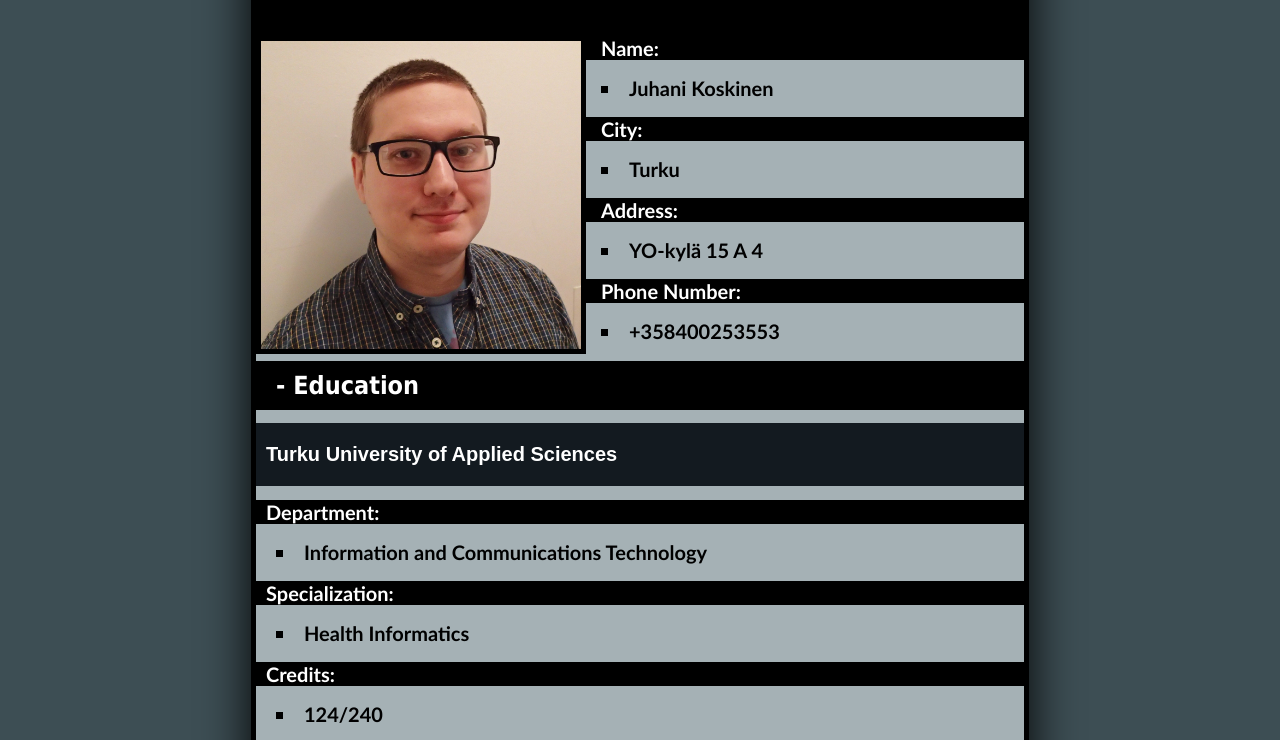
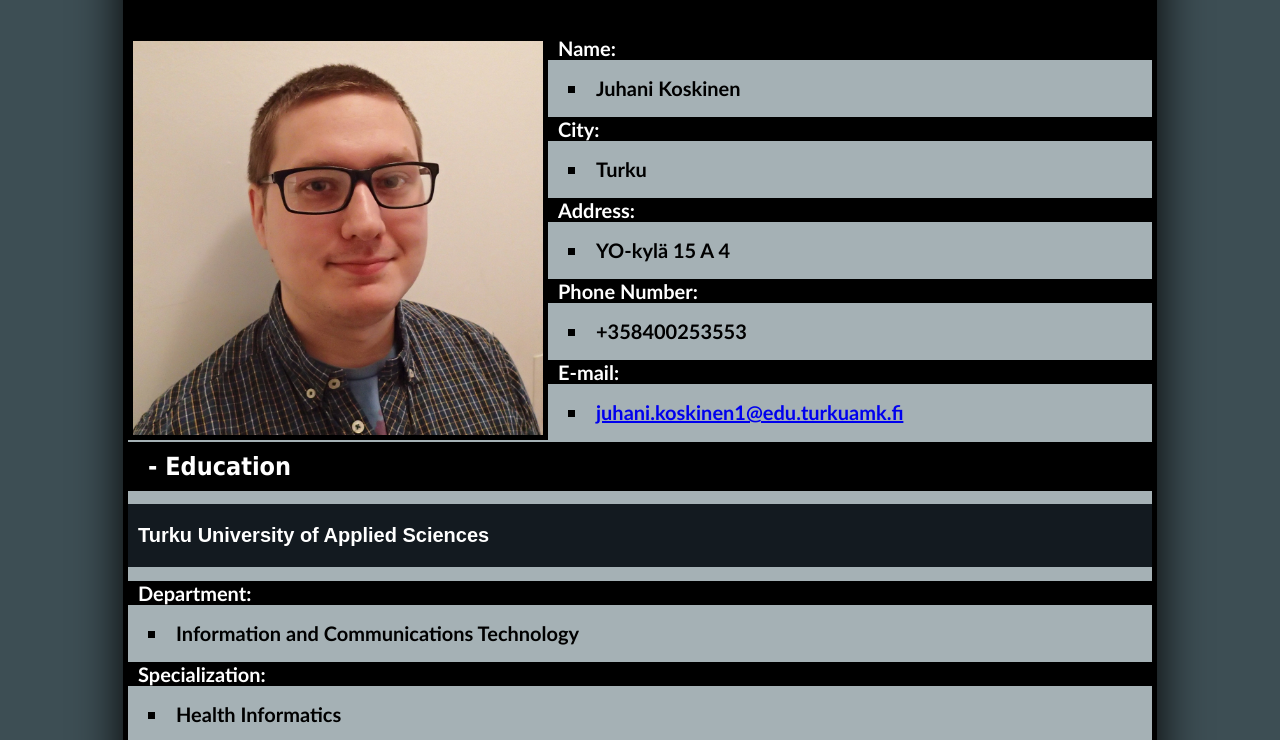
Before and after one commit to juhanikos/juhanikos.github.io, a plain HTML site: page index.html in a window 1280 px wide. Shown: the part 175-915 px from the top of the page. Drawn offline with nearby package versions, Linux system fonts and the light colour scheme.

Commit message:
E-mail added

```diff
--- a/index.html
+++ b/index.html
@@ -12,6 +12,7 @@
 			</div>
 			<div class="data">
 				<img src="profilePicture.JPG" class="profileImage"></img>
+				<div class="information">
 					<div class="header">Name: </div>
 						<li>Juhani Koskinen</li>
 					<div class="header">City: </div>
@@ -20,6 +21,9 @@
 						<li>YO-kylä 15 A 4</li>
 					<div class="header">Phone Number: </div>
 						<li>+358400253553</li>
+					<div class="header">E-mail: </div>
+						<li><a href="maito:juhani.koskinen1@edu.turkuamk.fi">juhani.koskinen1@edu.turkuamk.fi</a></li>
+				</div>
 					<br>
 					<br>
 					<div id="dropdown">
--- a/style.css
+++ b/style.css
@@ -1,18 +1,19 @@
 
-		body { margin: auto; width: 60%; text-align: center; border: 5px solid black; box-shadow: 0 0 50px black; margin-top: 20px; margin-bottom: 20px; border-radius: 6px; background-color: #3D4E54;}
+		body { margin: auto; width: 80%; text-align: center; border: 5px solid black; box-shadow: 0 0 50px black; margin-top: 20px; margin-bottom: 20px; border-radius: 6px; background-color: #3D4E54;}
 		h2 { text-align: left; font-size: 20px; font-family: "Calibri"; font-weight: bold; margin-left: 20px; }
 		#dropdown {background-color: black; margin: -35px 0 10px 0; padding: 10px 0 10px 20px; text-align: left;}
 		#dropdown a {cursor: pointer; font-size: 25px; font-family: 'Tahoma'; font-weight: bold; color: white; text-decoration: none; }
 		.title { font-size: 35px; font-family: 'Tahoma'; font-weight: bold; background-color: black; color: white; padding: 5px 0 5px 0;}
 		.data {background-color: #A5B1B5;}
 		.header { text-align: left; font-size: 20px; font-family: "Calibri"; font-weight: bold; background-color: black; color: white; padding-left: 10px; }
-		.profileImage { width: 320px; border: 5px solid black; float: left; margin: 0 15px 0 0 }
+		.profileImage {width: 410px; border: 5px solid black; float: left; margin: auto; }
 		.work { border-radius: 10px; width: 60%; text-align: left; margin: auto; border: 4px solid black; background-color: white; margin-top: 35px; margin-bottom: 35px; box-shadow: 0 0 50px black;}
-		.data li {list-style: square; text-align: left; font-size: 20px; font-family: "Calibri"; font-weight: bold; margin: 16.5px 20px; 16.5px 0; }
+		.data li {list-style: square; text-align: left; font-size: 20px; font-family: "Calibri"; font-weight: bold; margin: 16.5px 20px; }
 		.divTitle {font-size: 20px; font-family: 'Arial'; font-weight: bold; background-color: black; color: white; padding: 20px 0 20px 10px; text-align: left; background-color: #131a20;}
+		.information {display: flex; -webkit-flex-direction: column;}
 
 		@media only screen and (max-width:1080px)
 		{
-			.profileImage { float: none; text-align: center; width: 90%; margin: 10px 0 10px 0;}
+			.profileImage { float: none; text-align: center; width: 70%; margin: 5px 0 5px 0;}
 			.title { font-size: 100%;}
 		}
```
